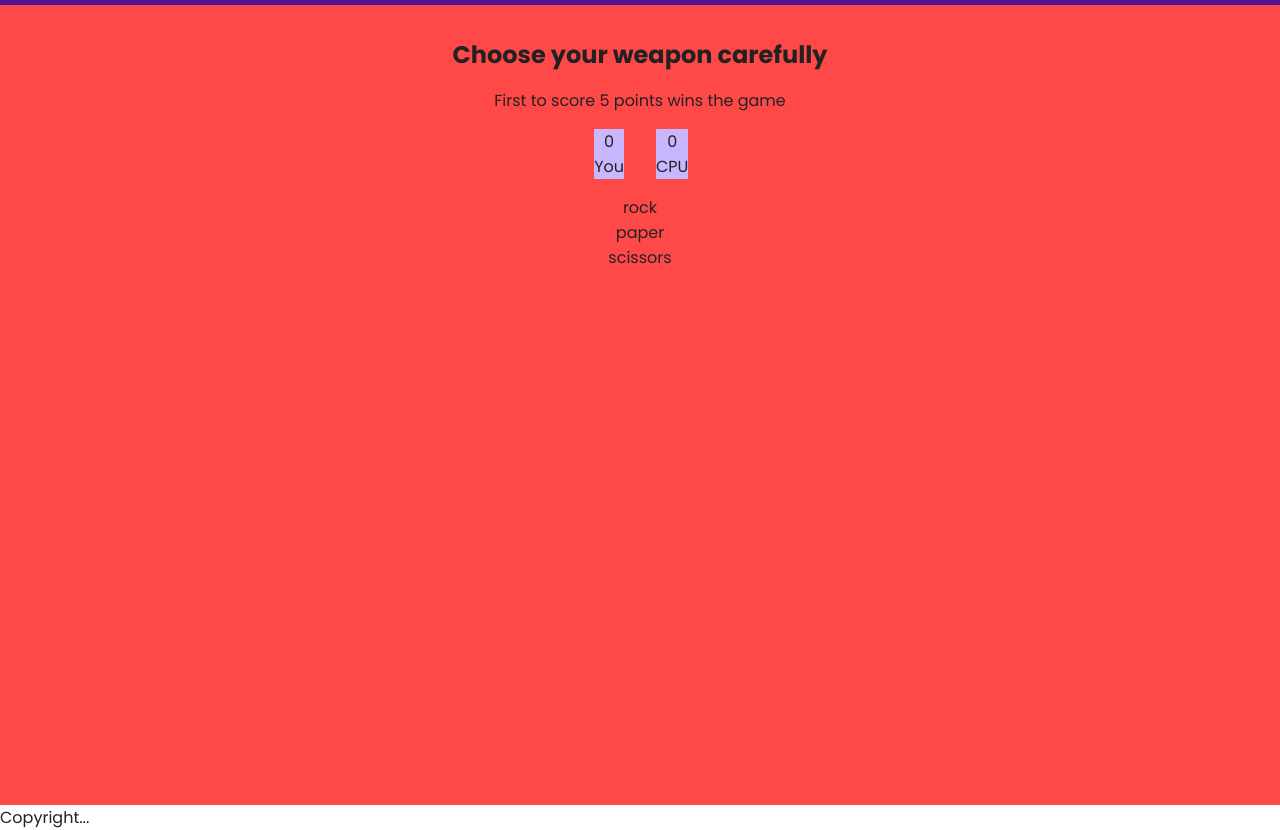
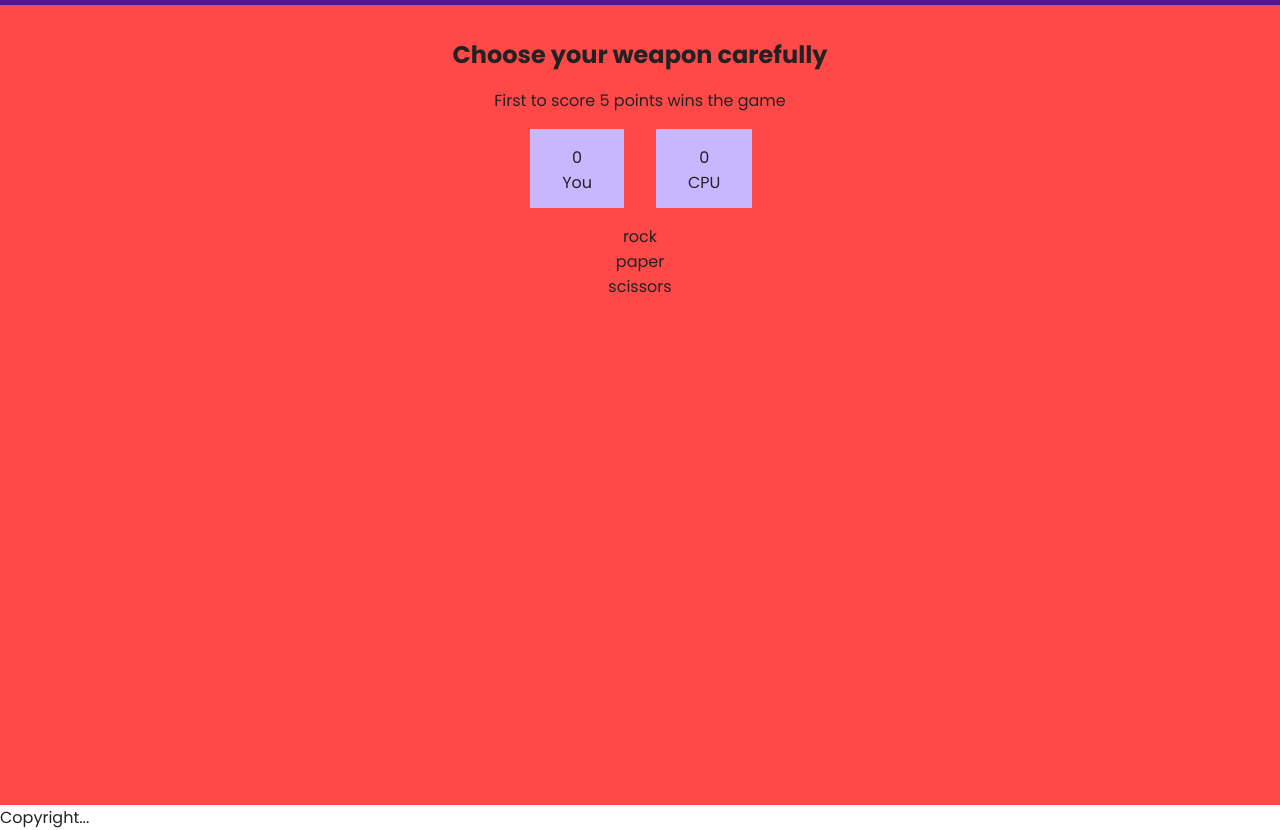
Before and after one commit to salvantjeff/rock-paper-scissors, a plain HTML site: page index.html in a window 1280 px wide. Shown: the part 115-945 px from the top of the page. Drawn offline with Linux system fonts and the light colour scheme.

Commit message:
Set scoreboards padding

```diff
--- a/style.css
+++ b/style.css
@@ -80,4 +80,5 @@ main {
 
 .box {
     background-color: #c8b6ff;
+    padding: 1em 2em 0.8rem;
 }
```
